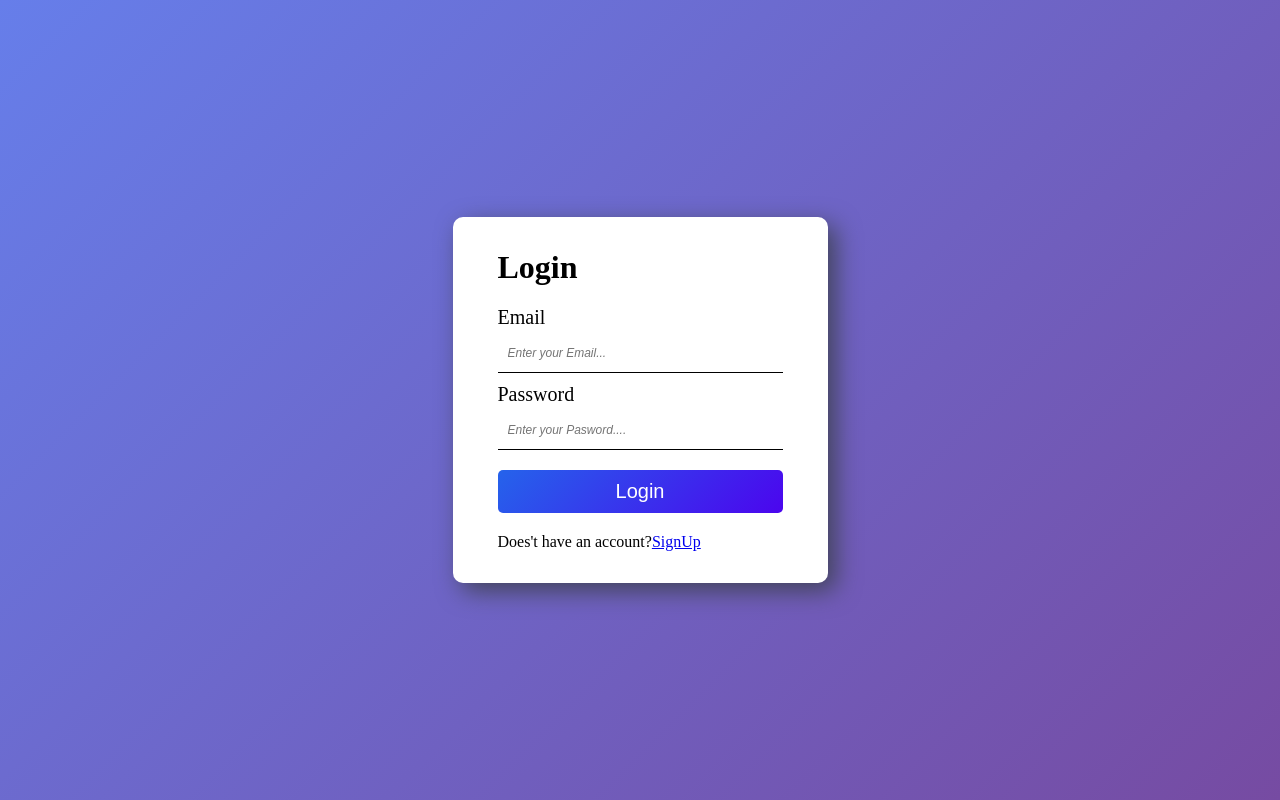
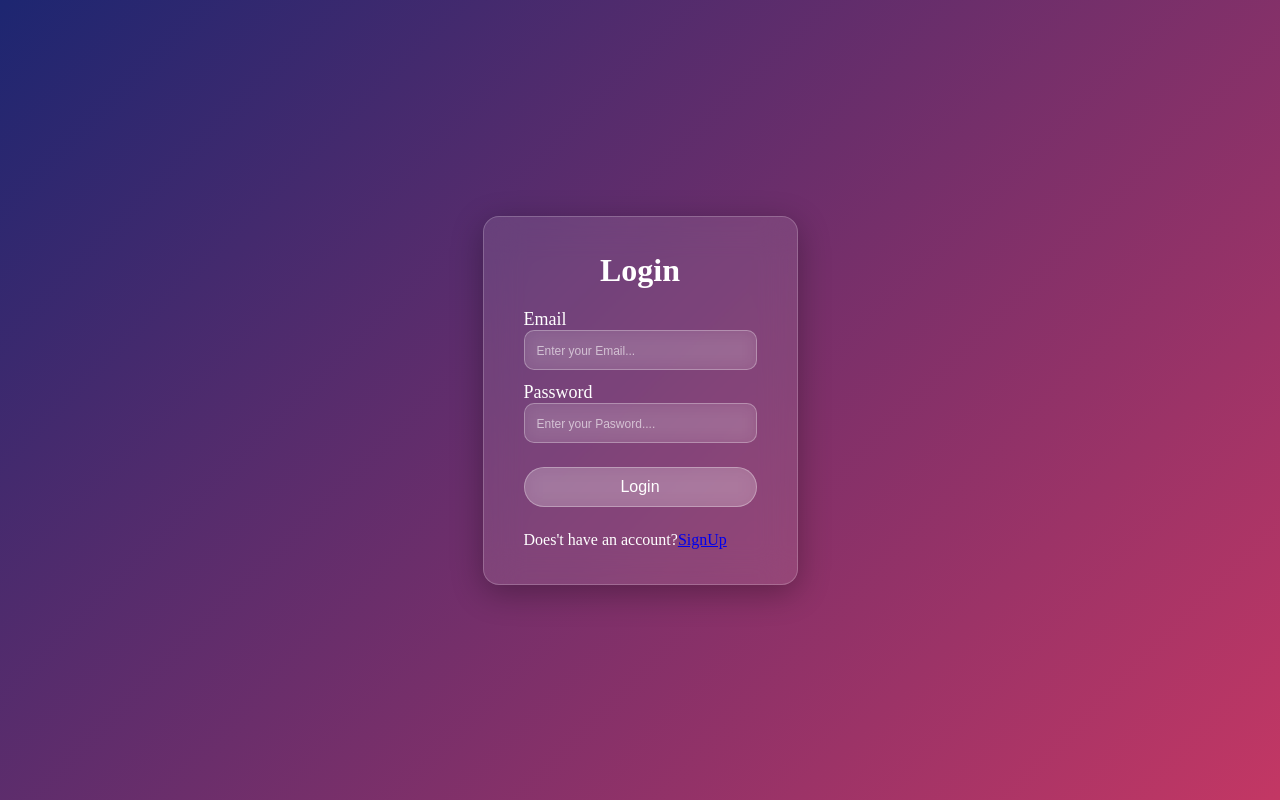
Before and after one commit to kumarayshu852/deploymern, a React (Create React App) app in the folder frontend/: page /login in a window 1280 px wide. Built offline with nearby package versions, Linux system fonts and the light colour scheme.

Commit message:
Update index.css
UI change

```diff
--- a/frontend/src/index.css
+++ b/frontend/src/index.css
@@ -1,4 +1,3 @@
-
 *,
 ::before,
 ::after{
@@ -8,7 +7,8 @@
 }
 
 label{
-  font-size: 20px;
+  font-size: 18px;
+  color: white;
 }
 
 html,
@@ -21,27 +21,48 @@ body{
   display: flex;
   justify-content: center;
   align-items: center;
-   min-height: 100vh;
-  background: linear-gradient(135deg, #667eea, #764ba2);
+  min-height: 100vh;
+
+  /* Better Gradient */
+  background: linear-gradient(135deg, #1d2671, #c33764);
 }
 
+/* ================= */
+/* GLASS CONTAINER */
+/* ================= */
+
 .container{
-  background-color: #fff;
-  padding: 32px 45px;
-  border-radius: 10px;
+
+  padding: 35px 40px;
+
+  border-radius: 16px;
+
   width: 100%;
   max-width: 400px;
-  box-shadow: 8px 8px 24px 0px rgba(66,68,90,1);
+
+  /* Glass Effect */
+  background: rgba(255,255,255,0.1);
+
+  backdrop-filter: blur(18px);
+  -webkit-backdrop-filter: blur(18px);
+
+  border: 1px solid rgba(255,255,255,0.2);
+
+  box-shadow: 0 8px 32px rgba(0,0,0,0.3);
+
+  color: white;
 }
 
-.container >h1{
+.container > h1{
   margin-bottom: 20px;
+  text-align: center;
 }
 
+/* Form */
 .container > form{
   display: flex;
   flex-direction: column;
-  gap: 10px;
+  gap: 12px;
 }
 
 .container div{
@@ -49,98 +70,159 @@ body{
   flex-direction: column;
 }
 
+/* ================= */
+/* GLASS INPUT */
+/* ================= */
+
 .container input{
+
   width: 100%;
-  font-size: 20px;
-  padding: 10px;
-  border: none;
+
+  font-size: 16px;
+
+  padding: 10px 12px;
+
+  border-radius: 10px;
+
+  border: 1px solid rgba(255,255,255,0.3);
+
+  background: rgba(255,255,255,0.1);
+
+  backdrop-filter: blur(8px);
+
+  color: white;
+
   outline: none;
-  border-bottom: 1px solid black;
+
+  transition: 0.3s;
 }
 
 .container input::placeholder{
   font-size: 12px;
-  font-style: italic;
+  color: rgba(255,255,255,0.6);
 }
 
-button{
-  background: linear-gradient(135deg, #2563eb, #4b05ee);
-  border: none;
-  font-size: 20px;
-  color: white;
-  border-radius: 5px;
-  padding: 10px;
-  cursor: pointer;
-  margin: 10px 0;
-
+.container input:focus{
+  background: rgba(255,255,255,0.2);
 }
 
+/* ================= */
+/* BUTTON */
+/* ================= */
 
+button{
+
+  font-size: 16px;
+
+  color: white;
+
+  border-radius: 30px;
+
+  padding: 10px;
+
+  cursor: pointer;
+
+  margin: 12px 0;
+
+  border: 1px solid rgba(255,255,255,0.3);
+
+  background: rgba(255,255,255,0.2);
+
+  backdrop-filter: blur(10px);
+
+  transition: 0.3s;
+}
+
+button:hover{
+  background: rgba(255,255,255,0.35);
+  transform: translateY(-2px);
+}
+
+/* ================= */
+/* PROJECT SECTION */
+/* ================= */
 
 .projects-wrapper {
+
   text-align: center;
   margin-top: 40px;
+
+  padding: 20px;
+
   font-family: 'Poppins', sans-serif;
-  background: rgba(255, 255, 255, 0.25);
-  backdrop-filter: blur(12px);
-  -webkit-backdrop-filter: blur(12px);
+
+  background: rgba(255, 255, 255, 0.12);
+
+  backdrop-filter: blur(14px);
+  -webkit-backdrop-filter: blur(14px);
 
   border-radius: 20px;
-  border: 1px solid rgba(255, 255, 255, 0.3);
-  box-shadow: 0 8px 32px rgba(31, 38, 135, 0.37);
+
+  border: 1px solid rgba(255, 255, 255, 0.25);
+
+  box-shadow: 0 8px 32px rgba(0,0,0,0.25);
+
+  color: white;
 }
 
 /* Title */
 .dev-title {
-  font-size: 28px;
+  font-size: 26px;
   font-weight: bold;
-  background: linear-gradient(90deg, #ffcbcb, #ff9df2);
+
+  background: rgba(255,255,255,0.2);
+
   padding: 10px;
+
   border-radius: 10px;
-  color: #6a0080;
+
+  color: white;
 }
 
 .project-heading {
   margin-top: 20px;
-  font-size: 22px;
+  font-size: 20px;
   font-weight: bold;
 }
+
+/* Row */
 .projects-row {
   display: flex;
   justify-content: center;
   gap: 15px;
   margin-top: 20px;
-  flex-wrap: wrap;   /* screen chhoti ho to next line */
+  flex-wrap: wrap;
 }
 
-/* Buttons */
+/* ================= */
+/* GLASS BUTTON CARDS */
+/* ================= */
+
 .ko {
+
   width: 180px;
+
   padding: 12px;
-  background: linear-gradient(135deg, #1d4ed8, #d650f8);
+
+  font-size: 15px;
+
   color: white;
-  font-size: 16px;
-  border: none;
-  border-radius: 8px;
+
+  border-radius: 12px;
+
   cursor: pointer;
-  transition: 0.3s ease;
-   background: rgba(128, 0, 128, 0.55);
-  backdrop-filter: blur(6px);
-  -webkit-backdrop-filter: blur(6px);
 
-  border: 1px solid rgba(255, 255, 255, 0.25);
-  border-radius: 10px;
-  cursor: pointer;
-  transition: 0.3s ease;
+  /* Glass */
+  background: rgba(255,255,255,0.15);
+
+  backdrop-filter: blur(10px);
+
+  border: 1px solid rgba(255,255,255,0.25);
+
+  transition: 0.3s;
 }
 
 .ko:hover {
-  background: rgba(162, 0, 162, 0.7);
+  background: rgba(255,255,255,0.3);
   transform: scale(1.07);
 }
-
-
-.ko:hover {
-  background: #a200a2;
-  transform: scale(1.08);
-}
```
